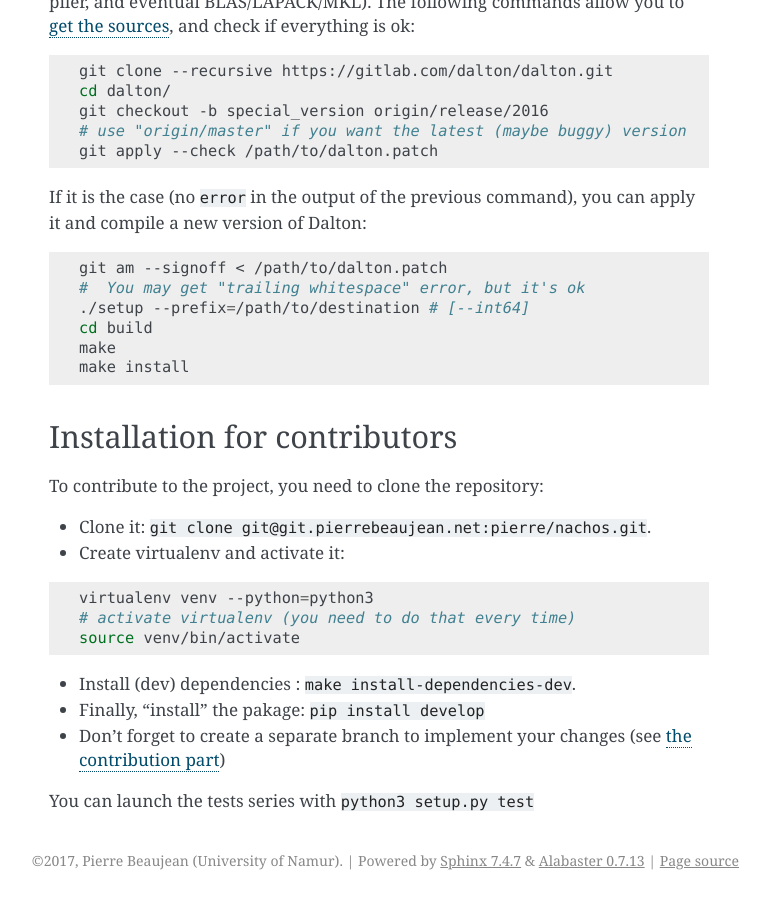
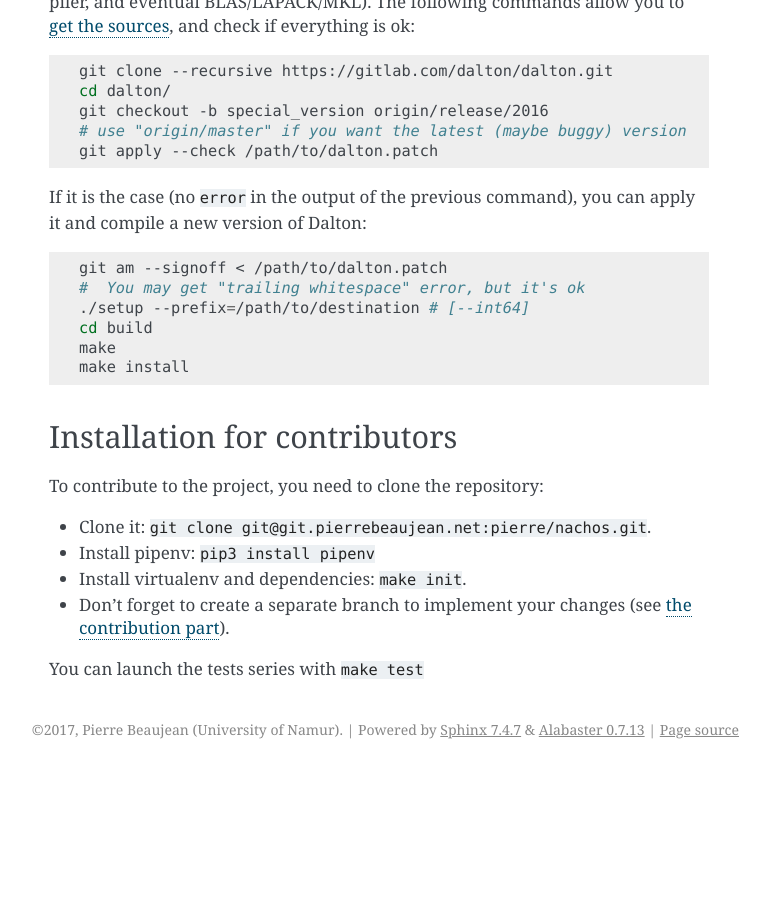
Before and after one commit to pierre-24/nachos, a Sphinx documentation site: the page built from documentation/source/install.rst, in a window 1280 px wide and 900 px high, scrolled down 1005 px. Shown: the whole window, without its empty margins (371-1141 px from the left). Built offline with Sphinx 7.4.7, drawn with Linux system fonts in a browser that asks for light colours; after the commit the page ends 1774 px from its top, so only the background shows below that.

Commit message:
traditional update

```diff
--- a/documentation/source/install.rst
+++ b/documentation/source/install.rst
@@ -70,16 +70,8 @@ Installation for contributors
 To contribute to the project, you need to clone the repository:
 
 + Clone it: ``git clone git@git.pierrebeaujean.net:pierre/nachos.git``.
-+ Create virtualenv and activate it:
++ Install pipenv: ``pip3 install pipenv``
++ Install virtualenv and dependencies: ``make init``.
++ Don't forget to create a separate branch to implement your changes (see `the contribution part <contributing.html>`_).
 
-.. code-block:: bash
-
-  virtualenv venv --python=python3
-  # activate virtualenv (you need to do that every time)
-  source venv/bin/activate
-
-+ Install (dev) dependencies : ``make install-dependencies-dev``.
-+ Finally, "install" the pakage: ``pip install develop``
-+ Don't forget to create a separate branch to implement your changes (see `the contribution part <contributing.html>`_)
-
-You can launch the tests series with ``python3 setup.py test``
+You can launch the tests series with ``make test``
```
Also changed, not shown: documentation/source/contributing.rst (+9 -0 lines), 1 other file.
